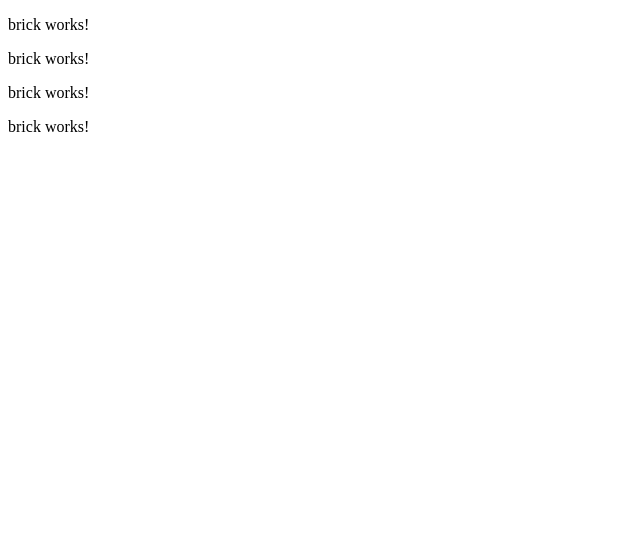
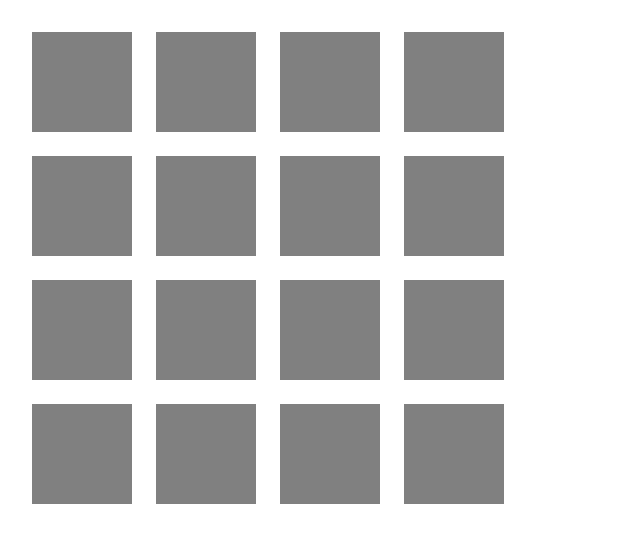
Before and after one commit to chiaogu/doubleloop, an Angular app: page / in a window 1280 px wide. Shown: the top 542 px of the page, without its empty margins (0-640 px from the left). Built offline with nearby package versions, Linux system fonts and the light colour scheme.

Commit message:
Setup basic layout for board component

```diff
--- a/src/app/components/board/board.component.html
+++ b/src/app/components/board/board.component.html
@@ -1 +1,5 @@
-<app-brick *ngFor="let i of [0, 1, 2, 3]"></app-brick>
+<div class="root">
+  <div class="row" *ngFor="let i of Array(row).fill(0)">
+    <app-brick class="brick" *ngFor="let i of Array(column).fill(0)"></app-brick>
+  </div>
+</div>
--- a/src/app/components/board/board.component.scss
+++ b/src/app/components/board/board.component.scss
@@ -0,0 +1,14 @@
+.root {
+    display: flex;
+    flex-direction: column;
+}
+.row {
+    display: flex;
+    flex-direction: row;
+}
+
+.brick {
+    margin: 24px 0 0 24px;
+    width: 100px;
+    height: 100px;
+}
--- a/src/app/components/board/board.component.ts
+++ b/src/app/components/board/board.component.ts
@@ -1,4 +1,4 @@
-import { Component, OnInit } from '@angular/core';
+import { Component, OnInit, Input } from '@angular/core';
 
 @Component({
   selector: 'app-board',
@@ -6,6 +6,9 @@ import { Component, OnInit } from '@angular/core';
   styleUrls: ['./board.component.scss']
 })
 export class BoardComponent implements OnInit {
+  Array = Array;
+  @Input() row: number = 0;
+  @Input() column: number = 0;
 
   constructor() { }
 
--- a/src/app/components/brick/brick.component.html
+++ b/src/app/components/brick/brick.component.html
@@ -1,3 +1 @@
-<p>
-  brick works!
-</p>
+<div class="root"></div>
--- a/src/app/components/brick/brick.component.scss
+++ b/src/app/components/brick/brick.component.scss
@@ -0,0 +1,5 @@
+.root {
+    background-color: grey;
+    width: 100%;
+    height: 100%;
+}
--- /dev/null
+++ b/src/app/misc/brick.ts
@@ -0,0 +1,6 @@
+export interface Sound {
+    id: string,
+    name: string,
+    color: string,
+    url: string
+}
--- a/src/app/pages/main/main.component.html
+++ b/src/app/pages/main/main.component.html
@@ -1 +1 @@
-<app-board></app-board>
+<app-board [row]="confing.row" [column]="confing.column"></app-board>
--- a/src/app/pages/main/main.component.ts
+++ b/src/app/pages/main/main.component.ts
@@ -6,6 +6,10 @@ import { Component, OnInit } from '@angular/core';
   styleUrls: ['./main.component.scss']
 })
 export class MainComponent implements OnInit {
+  confing = {
+    row: 4,
+    column: 4
+  };
 
   constructor() { }
 
```
Also changed, not shown: src/app/services/brick.service.ts (added, +8 -0 lines), 1 other file (tests, documents, lock files or other folders).
